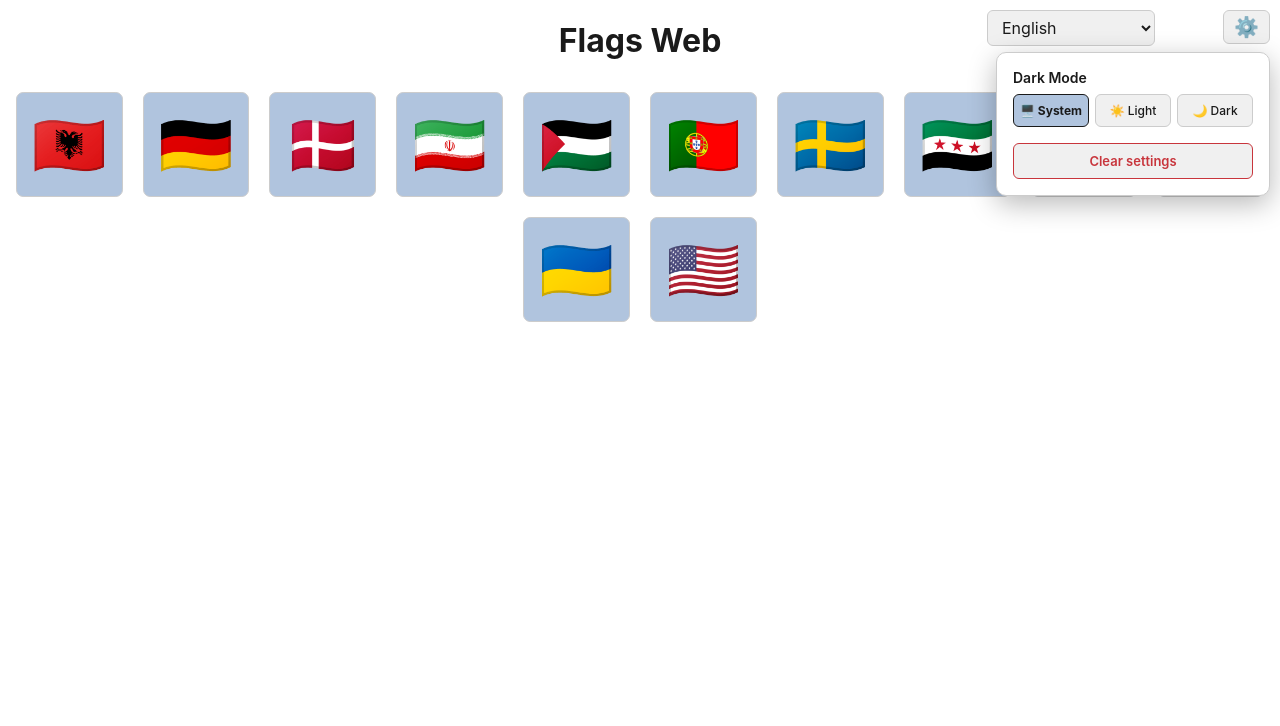
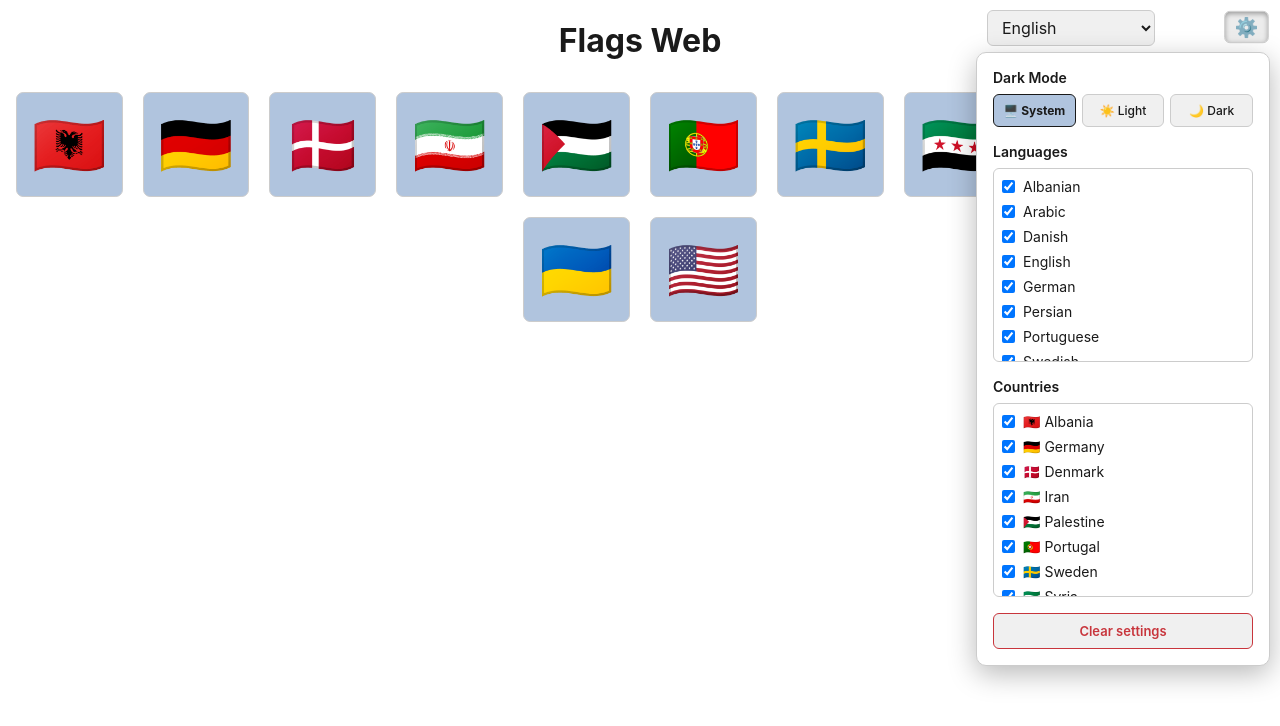
Before and after one commit to amerharb/flags, a React (Vite) app: page / in a window 1280 px wide. Both pictures are taken after a click on the button "⚙️". Shown: the top 726 px of the page. Built offline with nearby package versions, Linux system fonts and the light colour scheme.

Commit message:
- Settings include language and country checklists to show or hide any of   them on the main screen

```diff
--- a/src/App.tsx
+++ b/src/App.tsx
@@ -1,9 +1,17 @@
 import './App.css'
-import React, { useCallback, useRef, useState } from 'react'
+import React, { useCallback, useEffect, useRef, useState } from 'react'
 import { Analytics } from '@vercel/analytics/react'
 import SettingsPanel from './SettingsPanel'
 import { Country, Language } from './countries/Country'
 import { isVisible } from './featureFlags'
+import {
+	Settings,
+	DEFAULT_SETTINGS,
+	loadSettings,
+	saveSettings,
+	clearSettings,
+	applyTheme,
+} from './settingsStore'
 import { al } from './countries/al'
 import { de } from './countries/de'
 import { dk } from './countries/dk'
@@ -18,8 +26,9 @@ import { ua } from './countries/ua'
 import { us } from './countries/us'
 
 function App() {
-	const COUNTRIES: Country[] = [al, de, dk, ir, ps, pt, se, sy, tn, tr, ua, us].filter(isVisible)
-	const ALL_LANGUAGES: { code: Language, display: string, beta?: boolean }[] = [
+	// everything the build supports (after the beta feature flag)
+	const ALL_COUNTRIES: Country[] = [al, de, dk, ir, ps, pt, se, sy, tn, tr, ua, us].filter(isVisible)
+	const LANGUAGE_DEFS: { code: Language, display: string, beta?: boolean }[] = [
 		{ code: 'sq', display: 'Albanian' },
 		{ code: 'ar', display: 'Arabic' },
 		{ code: 'da', display: 'Danish' },
@@ -33,10 +42,42 @@ function App() {
 		{ code: 'xa', display: 'National Anthem' },
 		{ code: 'xt', display: '🎹', beta: true },
 	]
-	const LANGUAGES = ALL_LANGUAGES.filter(isVisible)
+	const ALL_LANGUAGES = LANGUAGE_DEFS.filter(isVisible)
+
+	// user settings (theme + which languages/countries to show on the main screen)
+	const [settings, setSettings] = useState<Settings>(DEFAULT_SETTINGS)
+	useEffect(() => {
+		const loaded = loadSettings()
+		setSettings(loaded)
+		applyTheme(loaded.theme)
+	}, [])
+	const updateSettings = (next: Settings) => {
+		setSettings(next)
+		saveSettings(next)
+		applyTheme(next.theme)
+	}
+	const resetSettings = () => {
+		clearSettings()
+		setSettings(DEFAULT_SETTINGS)
+		applyTheme(DEFAULT_SETTINGS.theme)
+	}
+
+	// what the main screen actually shows
+	const COUNTRIES = ALL_COUNTRIES.filter(c => !settings.hiddenCountries.includes(c.code))
+	const LANGUAGES = ALL_LANGUAGES.filter(l => !settings.hiddenLanguages.includes(l.code))
+
 	// language of the displayed and spoken country name
 	const [lang, setLang] = useState<Language>('en')
 	const [spokenName, setSpokenName] = useState('')
+
+	// if the selected language gets hidden in settings, fall back to the first visible one
+	useEffect(() => {
+		if (LANGUAGES.length > 0 && !LANGUAGES.some(l => l.code === lang)) {
+			setLang(LANGUAGES[0].code)
+			setSpokenName('')
+		}
+		// eslint-disable-next-line react-hooks/exhaustive-deps
+	}, [settings.hiddenLanguages])
 	// the sound currently playing, so starting a new one can stop it first
 	const playingAudio = useRef<HTMLAudioElement | null>(null)
 	// code of the country whose sound is playing, to show the play icon on its button
@@ -91,6 +132,8 @@ function App() {
 		}
 		console.time('cacheAllAudioFiles')
 		try {
+			// only cache what is visible; hidden languages/countries are skipped to
+			// keep the download small (they are fetched normally when re-shown)
 			const audioUrls = LANGUAGES.flatMap(l => COUNTRIES.map(c => `/sounds/${l.code}/${c.code}.aac`))
 
 			await Promise.all([
@@ -177,7 +220,13 @@ function App() {
 					<option key={`lang-${l.code}`} value={l.code}>{l.display}</option>
 				))}
 			</select>
-			<SettingsPanel/>
+			<SettingsPanel
+				settings={settings}
+				languages={ALL_LANGUAGES}
+				countries={ALL_COUNTRIES.map(c => ({ code: c.code, flag: c.flag, display: c.name.en }))}
+				onChange={updateSettings}
+				onClear={resetSettings}
+			/>
 			<h1
 				onDoubleClick={() => {
 					const h1 = document.querySelector('h1')
--- a/src/SettingsPanel.tsx
+++ b/src/SettingsPanel.tsx
@@ -1,13 +1,6 @@
-import { useEffect, useState } from 'react'
-import {
-	Theme,
-	Settings,
-	DEFAULT_SETTINGS,
-	loadSettings,
-	saveSettings,
-	clearSettings,
-	applyTheme,
-} from './settingsStore'
+import { useEffect, useRef, useState } from 'react'
+import { Language } from './countries/Country'
+import { Theme, Settings } from './settingsStore'
 
 const THEME_OPTIONS: { value: Theme, label: string }[] = [
 	{ value: 'system', label: '🖥️ System' },
@@ -15,35 +8,55 @@ const THEME_OPTIONS: { value: Theme, label: string }[] = [
 	{ value: 'dark', label: '🌙 Dark' },
 ]
 
-export default function SettingsPanel() {
+type Props = {
+	settings: Settings,
+	// full (beta-filtered) lists, so the checklists always show everything supported
+	languages: { code: Language, display: string }[],
+	countries: { code: string, flag: string, display: string }[],
+	onChange: (settings: Settings) => void,
+	onClear: () => void,
+}
+
+export default function SettingsPanel({ settings, languages, countries, onChange, onClear }: Props) {
 	const [open, setOpen] = useState(false)
-	const [settings, setSettings] = useState<Settings>(DEFAULT_SETTINGS)
+	const containerRef = useRef<HTMLDivElement | null>(null)
 
-	// Load persisted settings after mount and sync the applied theme.
+	// close the panel when clicking anywhere outside it
 	useEffect(() => {
-		const loaded = loadSettings()
-		setSettings(loaded)
-		applyTheme(loaded.theme)
-	}, [])
+		if (!open) return
+		const handleOutside = (e: MouseEvent) => {
+			if (containerRef.current && !containerRef.current.contains(e.target as Node)) {
+				setOpen(false)
+			}
+		}
+		document.addEventListener('mousedown', handleOutside)
+		return () => document.removeEventListener('mousedown', handleOutside)
+	}, [open])
 
-	const setTheme = (theme: Theme) => {
-		const next = { ...settings, theme }
-		setSettings(next)
-		saveSettings(next)
-		applyTheme(theme)
+	const setTheme = (theme: Theme) => onChange({ ...settings, theme })
+
+	const toggleLanguage = (code: Language) => {
+		const hiddenLanguages = settings.hiddenLanguages.includes(code)
+			? settings.hiddenLanguages.filter(c => c !== code)
+			: [...settings.hiddenLanguages, code]
+		onChange({ ...settings, hiddenLanguages })
 	}
 
-	const handleClear = () => {
-		clearSettings()
-		setSettings(DEFAULT_SETTINGS)
-		applyTheme(DEFAULT_SETTINGS.theme)
+	const toggleCountry = (code: string) => {
+		const hiddenCountries = settings.hiddenCountries.includes(code)
+			? settings.hiddenCountries.filter(c => c !== code)
+			: [...settings.hiddenCountries, code]
+		onChange({ ...settings, hiddenCountries })
 	}
 
+	const visibleLanguageCount = languages.filter(l => !settings.hiddenLanguages.includes(l.code)).length
+	const visibleCountryCount = countries.filter(c => !settings.hiddenCountries.includes(c.code)).length
+
 	return (
-		<div className="settings">
+		<div className="settings" ref={containerRef}>
 			<button
 				type="button"
-				className="settings-button"
+				className={open ? 'settings-button open' : 'settings-button'}
 				aria-label="Settings"
 				aria-expanded={open}
 				title="Settings"
@@ -71,7 +84,49 @@ export default function SettingsPanel() {
 						</div>
 					</div>
 
-					<button type="button" className="settings-clear" onClick={handleClear}>
+					<div className="settings-row">
+						<span className="settings-label">Languages</span>
+						<div className="settings-checklist">
+							{languages.map(l => {
+								const shown = !settings.hiddenLanguages.includes(l.code)
+								return (
+									<label key={`setting-lang-${l.code}`} className="settings-check">
+										<input
+											type="checkbox"
+											checked={shown}
+											// keep at least one language visible
+											disabled={shown && visibleLanguageCount === 1}
+											onChange={() => toggleLanguage(l.code)}
+										/>
+										{l.display}
+									</label>
+								)
+							})}
+						</div>
+					</div>
+
+					<div className="settings-row">
+						<span className="settings-label">Countries</span>
+						<div className="settings-checklist">
+							{countries.map(c => {
+								const shown = !settings.hiddenCountries.includes(c.code)
+								return (
+									<label key={`setting-country-${c.code}`} className="settings-check">
+										<input
+											type="checkbox"
+											checked={shown}
+											// keep at least one country visible
+											disabled={shown && visibleCountryCount === 1}
+											onChange={() => toggleCountry(c.code)}
+										/>
+										{c.flag} {c.display}
+									</label>
+								)
+							})}
+						</div>
+					</div>
+
+					<button type="button" className="settings-clear" onClick={onClear}>
 						Clear settings
 					</button>
 				</div>
--- a/src/index.css
+++ b/src/index.css
@@ -121,18 +121,58 @@ button:active {
 	border-radius: 6px;
 }
 
+/* keep the gear looking pressed while the panel is open */
+.settings-button.open {
+	transform: scale(0.95);
+	box-shadow: inset 0 2px 6px rgba(0, 0, 0, 0.35);
+	background-color: var(--surface-hover);
+}
+
 .settings-panel {
 	position: absolute;
 	top: 100%;
 	right: 0;
 	margin-top: 8px;
-	width: 240px;
+	width: 260px;
+	max-height: calc(100vh - 80px);
+	overflow-y: auto;
 	padding: 16px;
 	border: 1px solid var(--border);
 	border-radius: 10px;
 	background-color: var(--bg);
 	box-shadow: 0 8px 28px rgba(0, 0, 0, 0.28);
 	text-align: left;
+}
+
+.settings-checklist {
+	display: flex;
+	flex-direction: column;
+	gap: 2px;
+	max-height: 180px;
+	overflow-y: auto;
+	border: 1px solid var(--border);
+	border-radius: 6px;
+	padding: 6px 8px;
+}
+
+.settings-check {
+	display: flex;
+	align-items: center;
+	gap: 8px;
+	font-size: 14px;
+	padding: 3px 0;
+	cursor: pointer;
+	user-select: none;
+}
+
+.settings-check input {
+	margin: 0;
+	cursor: pointer;
+}
+
+.settings-check:has(input:disabled) {
+	cursor: default;
+	opacity: 0.6;
 }
 
 .settings-row {
--- a/src/settingsStore.ts
+++ b/src/settingsStore.ts
@@ -4,14 +4,22 @@
  * sending the data on every request). Stored as one JSON blob under STORAGE_KEY
  * so new settings can be added over time without new storage keys.
  */
+import { Language } from './countries/Country'
+
 export type Theme = 'system' | 'light' | 'dark'
 
 export type Settings = {
 	theme: Theme,
+	// codes the user chose to hide from the main screen; empty = show everything,
+	// so newly added languages/countries are visible by default
+	hiddenLanguages: Language[],
+	hiddenCountries: string[],
 }
 
 export const DEFAULT_SETTINGS: Settings = {
 	theme: 'system',
+	hiddenLanguages: [],
+	hiddenCountries: [],
 }
 
 const STORAGE_KEY = 'flags:settings'
```
Also changed, not shown: 2 other files (tests, documents, lock files or other folders).
